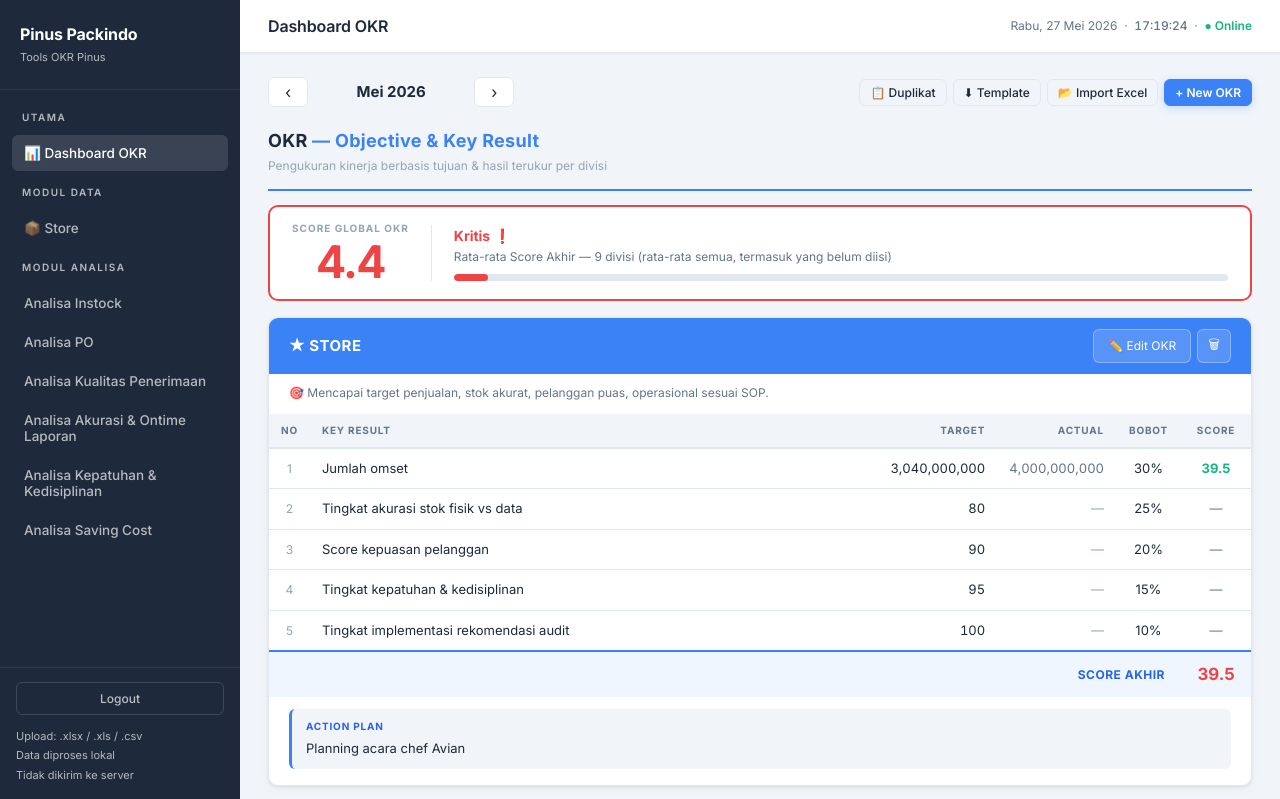
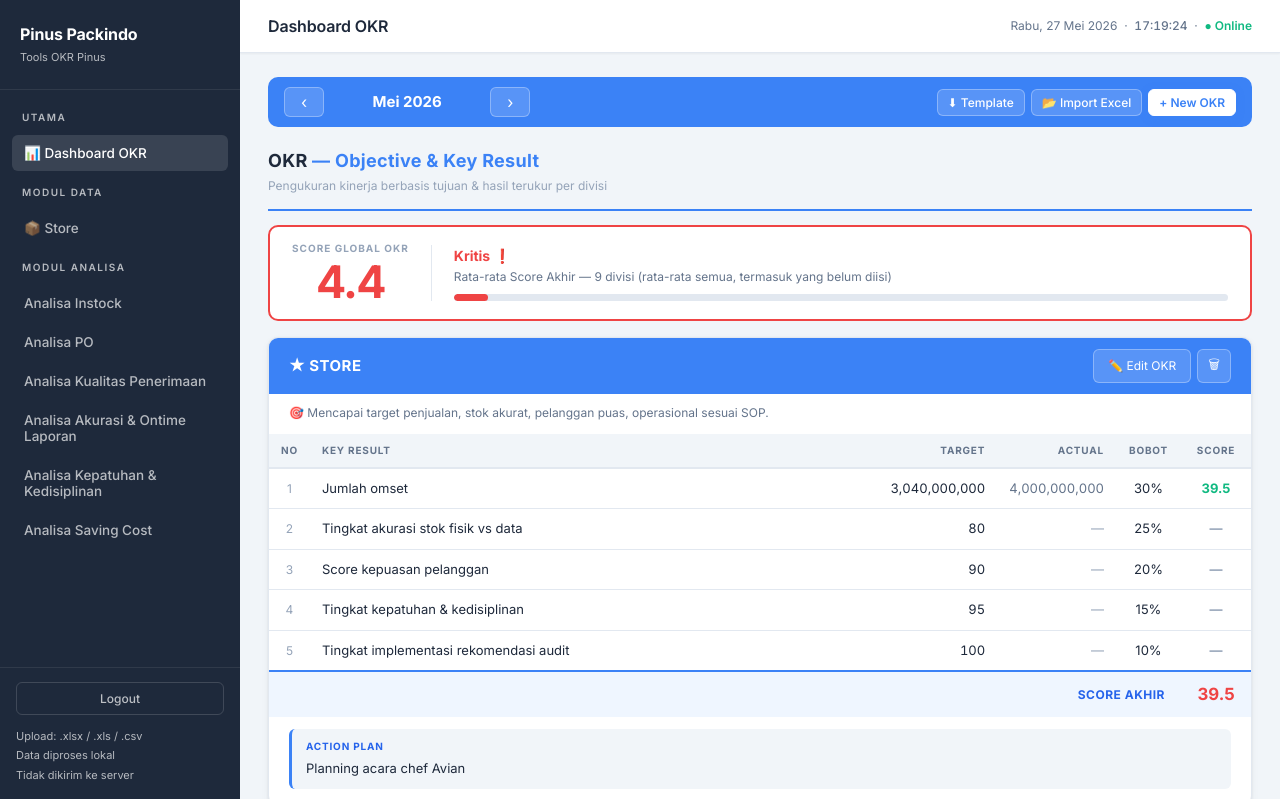
Before and after one commit to pinuspackindo-ai/pinuspackindo-okr, a Flask app: page / in a window 1280 px wide. Shown: the top 799 px of the page. Run offline with Flask 3, Linux system fonts and the light colour scheme; some libraries are stand-ins or nearby versions.

Commit message:
Auto sync 2026-05-28 00.19

```diff
--- a/templates/index.html
+++ b/templates/index.html
@@ -273,8 +273,8 @@ tbody tr:hover td{background:var(--bg);}
 .okr-table tbody tr:last-child td{border-bottom:none;}
 .okr-table tbody tr:hover td{background:var(--bg);}
 .okr-score-akhir td{background:var(--primary-l)!important;font-weight:700;border-top:2px solid var(--primary);color:var(--primary-d);}
-.okr-month-btn{background:var(--bg2);border:1.5px solid var(--border);border-radius:var(--radius-sm);padding:6px 16px;cursor:pointer;font-size:16px;color:var(--text);font-family:var(--font);line-height:1;transition:all .15s;}
-.okr-month-btn:hover{border-color:var(--primary);color:var(--primary);}
+.okr-month-btn{background:rgba(255,255,255,.15);border:1.5px solid rgba(255,255,255,.3);border-radius:var(--radius-sm);padding:6px 16px;cursor:pointer;font-size:16px;color:#fff;font-family:var(--font);line-height:1;transition:all .15s;}
+.okr-month-btn:hover{background:rgba(255,255,255,.28);border-color:rgba(255,255,255,.55);}
 .okr-modal-overlay{position:fixed;inset:0;background:rgba(15,23,42,.5);z-index:600;display:none;align-items:flex-start;justify-content:center;padding:24px 16px;overflow-y:auto;}
 .okr-modal-overlay.open{display:flex;}
 .okr-modal-box{background:var(--bg2);border-radius:var(--radius);width:100%;max-width:860px;padding:28px 32px;box-shadow:0 20px 60px rgba(0,0,0,.25);margin:0 auto;}
@@ -402,18 +402,18 @@ tbody tr:hover td{background:var(--bg);}
 
     <!-- ═══════════════ PANEL DASHBOARD OKR ═══════════════ -->
     <div id="panel-dashboard" class="panel active">
-      <div style="display:flex;align-items:center;justify-content:space-between;margin-bottom:20px;flex-wrap:wrap;gap:12px;">
+      <div style="background:var(--primary);border-radius:var(--radius);padding:10px 16px;display:flex;align-items:center;justify-content:space-between;margin-bottom:20px;flex-wrap:wrap;gap:12px;">
         <div style="display:flex;align-items:center;gap:8px;">
           <button class="okr-month-btn" onclick="okrPrevMonth()">&#8249;</button>
-          <span id="okr-month-label" style="font-size:15px;font-weight:700;color:var(--text);min-width:150px;text-align:center;">—</span>
+          <span id="okr-month-label" style="font-size:15px;font-weight:700;color:#fff;min-width:150px;text-align:center;">—</span>
           <button class="okr-month-btn" onclick="okrNextMonth()">&#8250;</button>
         </div>
-        <div style="display:flex;gap:6px;flex-wrap:wrap;justify-content:flex-end;">
-          <button class="btn" style="background:var(--bg);border:1.5px solid var(--border);color:var(--text);padding:5px 10px;font-size:12px;" onclick="okrDuplicate()">&#x1F4CB; Duplikat</button>
-          <button class="btn" style="background:var(--bg);border:1.5px solid var(--border);color:var(--text);padding:5px 10px;font-size:12px;" onclick="okrDownloadTemplate()">&#x2B07; Template</button>
-          <button class="btn" style="background:var(--bg);border:1.5px solid var(--border);color:var(--text);padding:5px 10px;font-size:12px;" onclick="okrImportClick()">&#x1F4C2; Import Excel</button>
+        <div style="display:flex;gap:6px;flex-wrap:wrap;justify-content:flex-end;align-items:center;">
+          <button class="btn" id="okr-dup-btn" style="background:rgba(255,255,255,.15);border:1.5px solid rgba(255,255,255,.3);color:#fff;padding:5px 10px;font-size:12px;" onclick="okrDuplicate()">&#x1F4CB; Duplikat</button>
+          <button class="btn" style="background:rgba(255,255,255,.15);border:1.5px solid rgba(255,255,255,.3);color:#fff;padding:5px 10px;font-size:12px;" onclick="okrDownloadTemplate()">&#x2B07; Template</button>
+          <button class="btn" style="background:rgba(255,255,255,.15);border:1.5px solid rgba(255,255,255,.3);color:#fff;padding:5px 10px;font-size:12px;" onclick="okrImportClick()">&#x1F4C2; Import Excel</button>
           <input type="file" id="okr-file-input" accept=".xlsx,.xls" style="display:none;" onchange="okrProcessFile(event)">
-          <button class="btn btn-primary" style="padding:5px 10px;font-size:12px;width:auto;" onclick="okrOpenNew()">+ New OKR</button>
+          <button class="btn btn-primary" style="padding:5px 10px;font-size:12px;width:auto;background:#fff;color:var(--primary);border-color:#fff;" onclick="okrOpenNew()">+ New OKR</button>
         </div>
       </div>
       <!-- Judul OKR -->
@@ -2402,8 +2402,10 @@ function okrRender(){
   var wrap=document.getElementById('okr-tables-wrap');
   if(!wrap)return;
   var hasDivisi=_RD.some(function(d){return okrGetRows(monthData[d]).length>0;});
+  var _dupBtn=document.getElementById('okr-dup-btn');
+  if(_dupBtn) _dupBtn.style.display=hasDivisi?'none':'';
   if(!hasDivisi){
-    wrap.innerHTML='<div class="empty"><p>Belum ada OKR '+_labelBulan+' '+okrCurYear+'</p><span>Klik &ldquo;+ New OKR&rdquo; untuk membuat, atau &ldquo;Duplicate Bulan Lalu&rdquo; jika poin sama.</span></div>';
+    wrap.innerHTML='<div class="empty"><p>Belum ada OKR '+_labelBulan+' '+okrCurYear+'</p><span>Klik &ldquo;+ New OKR&rdquo; untuk membuat, atau &ldquo;Duplikat Bulan Lalu&rdquo; jika OKR sama dengan bulan sebelumnya.</span></div>';
     var gWclr=document.getElementById('okr-global-wrap'); if(gWclr) gWclr.innerHTML='';
     return;
   }
```
